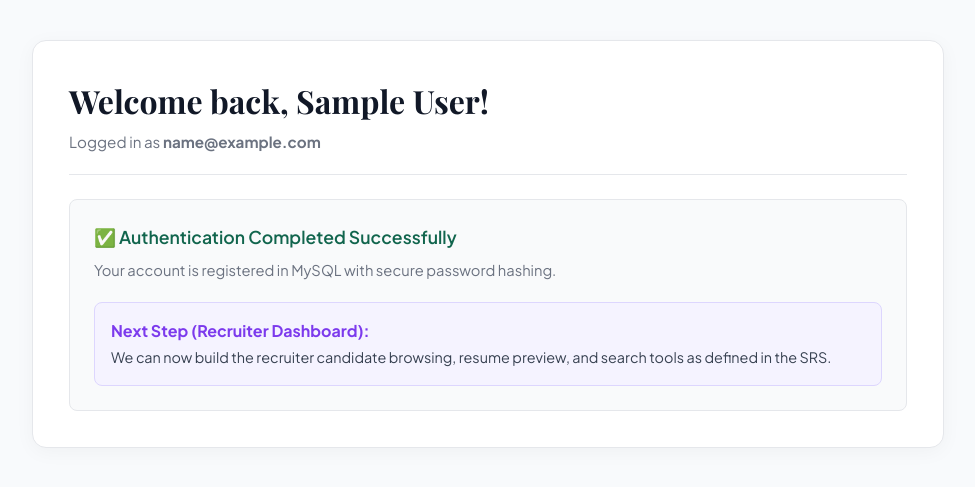
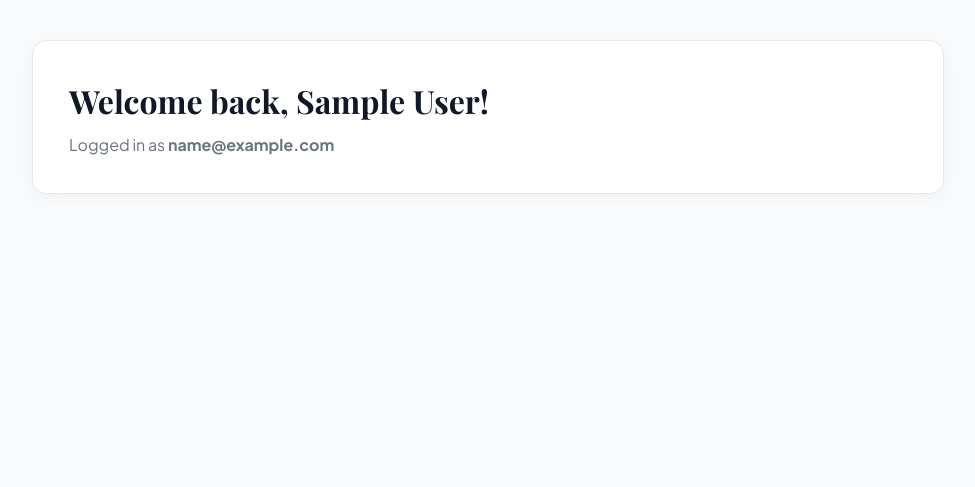
Before and after one commit to krish999777/php-mini-project, a PHP site: page /dashboard.php in a window 1280 px wide. Shown: the part 71-558 px from the top of the page, without its empty margins (152-1127 px from the left). Run offline with PHP 8.4, Linux system fonts and the light colour scheme; the visitor is signed in with stand-in values (Sample User, id 1).

Commit message:
dashboard change

```diff
--- a/dashboard.php
+++ b/dashboard.php
@@ -49,38 +49,13 @@ $userRole = htmlspecialchars($_SESSION['role'] ?? 'candidate');
     <!-- Main Content -->
     <main class="dashboard-main">
         <div class="dashboard-card">
-            <div style="margin-bottom: 24px; padding-bottom: 20px; border-bottom: 1px solid var(--border-color);">
-                <h1 style="font-family: var(--font-serif); font-size: 2rem; color: var(--text-main); margin-bottom: 6px;">
+            <div>
+                <h1 style="font-family: var(--font-serif); font-size: 2rem; color: var(--text-main); margin-bottom: 8px;">
                     Welcome back, <?php echo $userName; ?>!
                 </h1>
-                <p style="color: var(--text-muted); font-size: 0.95rem;">
+                <p style="color: var(--text-muted); font-size: 1rem;">
                     Logged in as <strong><?php echo $userEmail; ?></strong>
                 </p>
-            </div>
-
-            <div style="background-color: #F9FAFB; border: 1px solid var(--border-color); border-radius: var(--radius-md); padding: 24px;">
-                <h3 style="font-size: 1.1rem; font-weight: 600; color: var(--brand-green); margin-bottom: 8px;">
-                    ✅ Authentication Completed Successfully
-                </h3>
-                <p style="color: var(--text-muted); font-size: 0.92rem; line-height: 1.6;">
-                    Your account is registered in MySQL with secure password hashing.
-                </p>
-
-                <?php if ($userRole === 'candidate'): ?>
-                    <div style="margin-top: 20px; padding: 16px; background-color: #F0FDF4; border: 1px solid #BBF7D0; border-radius: var(--radius-md);">
-                        <strong style="color: var(--brand-green);">Next Step (Candidate Profile):</strong>
-                        <p style="color: #374151; font-size: 0.9rem; margin-top: 4px;">
-                            We can now build the candidate profile management, resume builder, and skills showcase as defined in the SRS.
-                        </p>
-                    </div>
-                <?php else: ?>
-                    <div style="margin-top: 20px; padding: 16px; background-color: #F5F3FF; border: 1px solid #DDD6FE; border-radius: var(--radius-md);">
-                        <strong style="color: #7C3AED;">Next Step (Recruiter Dashboard):</strong>
-                        <p style="color: #374151; font-size: 0.9rem; margin-top: 4px;">
-                            We can now build the recruiter candidate browsing, resume preview, and search tools as defined in the SRS.
-                        </p>
-                    </div>
-                <?php endif; ?>
             </div>
         </div>
     </main>
```
